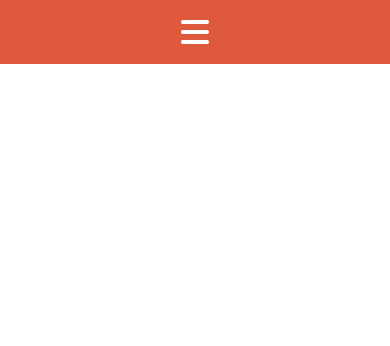
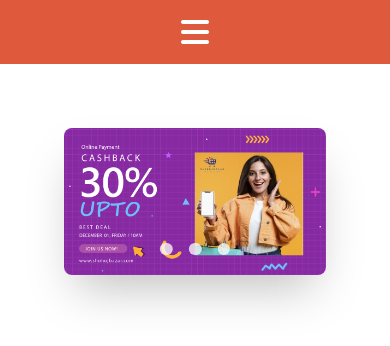
Before and after one commit to Naim78587/e-commerce, a plain HTML site: page index.html in a window 390 px wide. Drawn offline with Linux system fonts and the light colour scheme.

Commit message:
responsive image slider

```diff
--- a/index.html
+++ b/index.html
@@ -53,6 +53,24 @@
             </div>
      </nav>
     <!-- nav bar ends here -->
+    <main>
+        <!-- Slider banner starts here -->
+        <section class="slider">
+            <div class="slider__wrapper">
+                <div class="slider__images">
+                    <img src="banner1.png" alt="Banner image loading" id="slider__image1">
+                    <img src="banner2.png" alt="Banner image loading" id="slider__image2">
+                    <img src="banner3.png" alt="Banner image loading" id="slider__image3">
+                </div>
+                <div class="slider__nav">
+                    <a href="#slider__image1"></a>
+                    <a href="#slider__image2"></a>
+                    <a href="#slider__image3"></a>
+                </div>
+            </div>
+        </section>
+        <!-- Slider banner ends here -->
+     </main>
     <script src="index.js">
     </script>
 </body>
--- a/index.js
+++ b/index.js
@@ -5,3 +5,20 @@ const menuIcon = document.getElementById('manu-icon');
             menu.classList.toggle('hidden');
             menu.classList.toggle('active');
         });
+
+        document.addEventListener("DOMContentLoaded", () => {
+            const sliderImages = document.querySelector('.slider__images');
+            const slides = document.querySelectorAll('.slider__images img');
+            const totalSlides = slides.length;
+            let currentIndex = 0;
+
+            const autoSlide = () => {
+                currentIndex = (currentIndex + 1) % totalSlides;
+                sliderImages.scrollTo({
+                    left: sliderImages.offsetWidth * currentIndex,
+                    behavior: 'smooth'
+                });
+            };
+
+            setInterval(autoSlide, 3000);
+        });
--- a/style.css
+++ b/style.css
@@ -102,7 +102,50 @@ nav{
 }
 /*Navbar Ends here*/
 
-/*responsiveness code starts here*/
+/*Slider banner  starts here*/
+.slider{
+    padding: 4rem;
+}
+.slider__wrapper{
+    position: relative;
+    max-width: 78rem;
+    margin: 0 auto;
+}
+.slider__images{
+    display: flex;
+    aspect-ratio: 16/9;
+    overflow: auto;
+    scroll-snap-type:X mandatory;
+    scroll-behavior: smooth;
+    box-shadow: 0 1.5rem 3rem -0.75rem hsla(0, 0%, 0%, 0.25);
+    border-radius: 0.5rem;
+}
+.slider__images img{
+    flex: 1 0 100%;
+    scroll-snap-align: start;
+
+}
+.slider__nav{
+    display: flex;
+    column-gap: 1rem;
+    position: absolute;
+    bottom: 1.25rem;
+    left: 50%;
+    transform: translateX(-50%);
+    z-index: 1;
+}
+.slider__nav a{
+    width: 0.8rem;
+    height: 0.8rem;
+    border-radius: 50%;
+    background-color: #fff;
+    opacity: 0.75;
+    transition: opacity ease 250ms;
+}
+.slider__nav a:hover{
+    opacity: 1;
+}
+/*Slider banner  ends here*/
 /* Responsiveness code starts here */
 @media (max-width: 992px) {
     nav {
```
